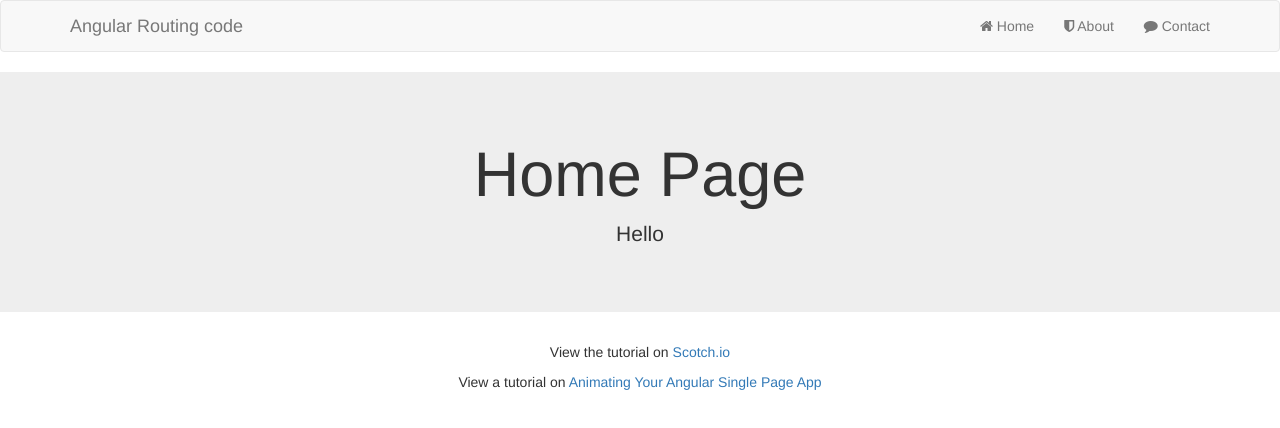
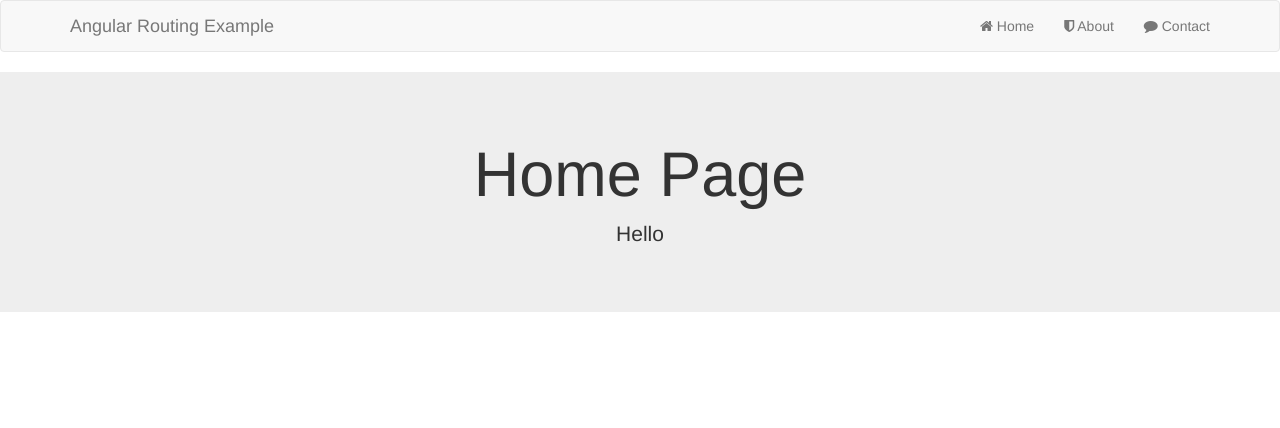
Before and after one commit to vroy7779/codesamples, a plain HTML site: page index.html in a window 1280 px wide. Drawn offline with nearby package versions, Linux system fonts and the light colour scheme; some packages are replaced by stand-ins of ours.

Commit message:
Update and rename angular.html to index.html

```diff
--- a/angular.html
+++ b/index.html
@@ -1,3 +1,4 @@
+
 <!DOCTYPE html>
 
 <!-- define angular app -->
@@ -20,7 +21,7 @@
   <nav class="navbar navbar-default">
     <div class="container">
       <div class="navbar-header">
-        <a class="navbar-brand" href="/">Angular Routing code</a>
+        <a class="navbar-brand" href="/">Angular Routing Example</a>
       </div>
 
       <ul class="nav navbar-nav navbar-right">
@@ -33,15 +34,12 @@
 
   <div id="main">
 
+    <!-- angular templating -->
+		<!-- this is where content will be injected -->
     <div ng-view></div>
 
   </div>
 
-  <footer class="text-center">
-    <p>View the tutorial on <a href="http://scotch.io/tutorials/javascript/single-page-apps-with-angularjs-routing-and-templating">Scotch.io</a></p>
-
-    <p>View a tutorial on <a href="http://scotch.io/tutorials/javascript/animating-angularjs-apps-ngview">Animating Your Angular Single Page App</a></p>
-  </footer>
 
 </body>
 
```
